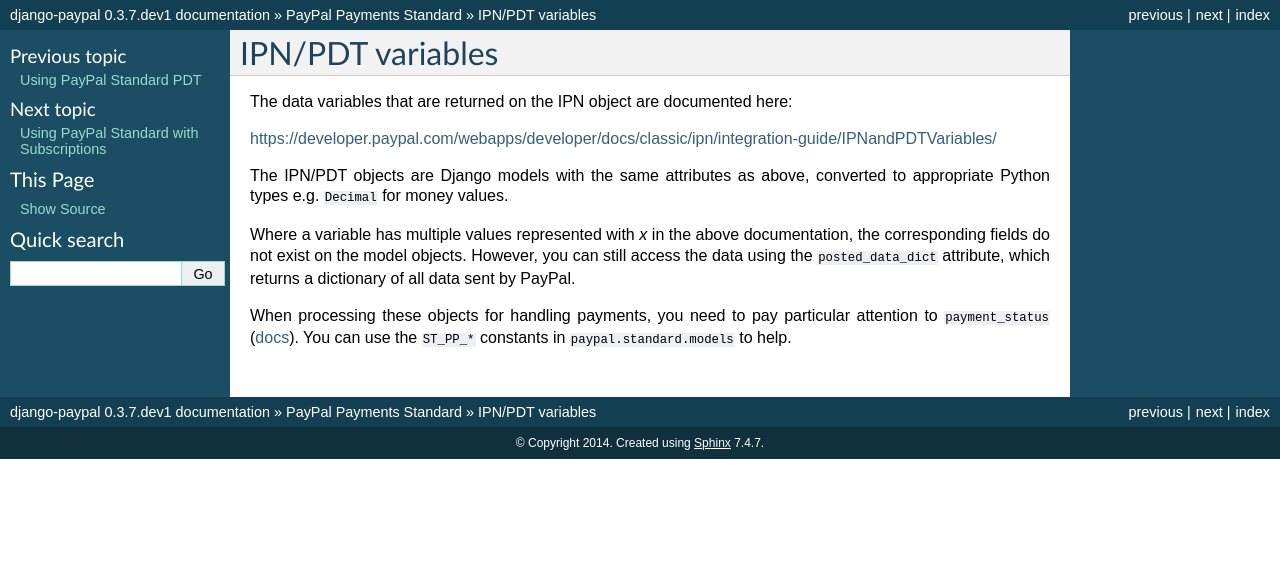
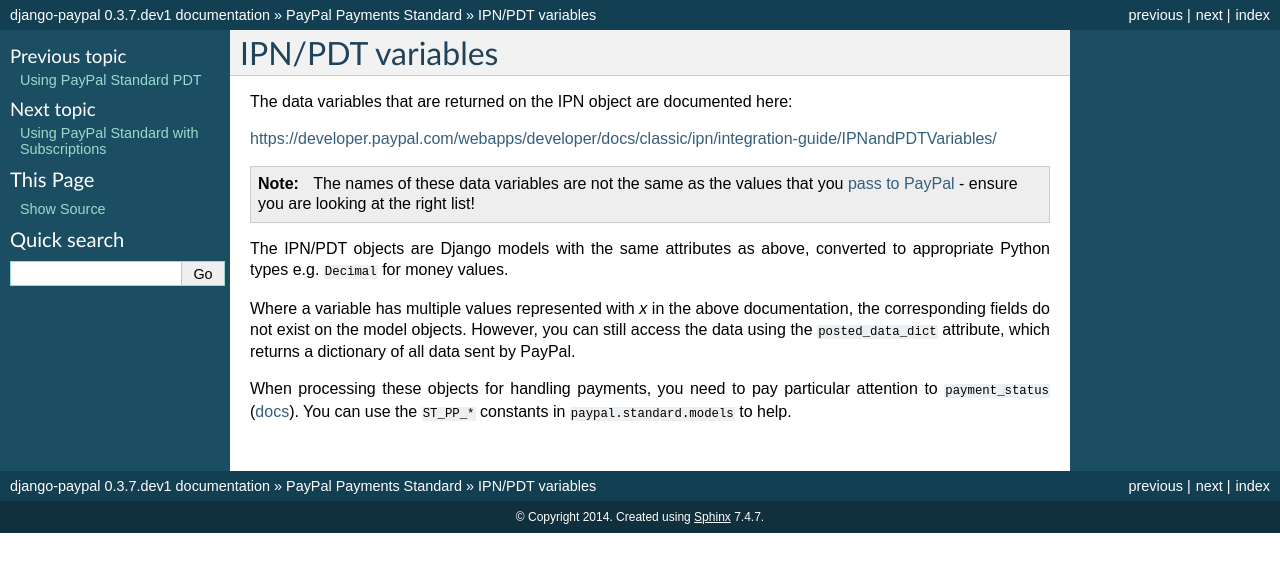
Before and after one commit to spookylukey/django-paypal, a Sphinx documentation site: the page built from docs/standard/variables.rst, in a window 1280 px wide. Shown: the top 572 px of the page. Built offline with Sphinx 7.4.7, drawn with Linux system fonts in a browser that asks for light colours.

Commit message:
Added docs note about PayPal variables
Refs #174

```diff
--- a/docs/conf.py
+++ b/docs/conf.py
@@ -92,7 +92,7 @@
 
 # The theme to use for HTML and HTML Help pages.  See the documentation for
 # a list of builtin themes.
-html_theme = 'default'
+html_theme = 'classic'
 
 # Theme options are theme-specific and customize the look and feel of a theme
 # further.  For a list of options available for each theme, see the
--- a/docs/standard/ipn.rst
+++ b/docs/standard/ipn.rst
@@ -70,6 +70,9 @@
 
    For a full list of variables that can be used in ``paypal_dict``, see
    `PayPal HTML variables documentation <https://developer.paypal.com/webapps/developer/docs/classic/paypal-payments-standard/integration-guide/Appx_websitestandard_htmlvariables/>`_.
+
+   .. note:: The names of these variables are not the same as the values
+             returned on the IPN object.
 
    ``payment.html``:
 
@@ -162,7 +165,7 @@
 
    Note that ``return_url`` view may need ``@csrf_exempt`` applied to it,
    because PayPal may POST to it (depending on the value of the `rm parameter
-   <https://developer.paypal.com/webapps/developer/docs/classic/paypal-payments-standard/integration-guide/Appx_websitestandard_htmlvariables/#paypal-checkout-page-variables`_
+   <https://developer.paypal.com/webapps/developer/docs/classic/paypal-payments-standard/integration-guide/Appx_websitestandard_htmlvariables/#paypal-checkout-page-variables>`_
    and possibly other settings), so it should be a custom view that doesn't need
    to handle POSTs otherwise.
 
--- a/docs/standard/variables.rst
+++ b/docs/standard/variables.rst
@@ -5,6 +5,12 @@
 The data variables that are returned on the IPN object are documented here:
 
 https://developer.paypal.com/webapps/developer/docs/classic/ipn/integration-guide/IPNandPDTVariables/
+
+.. note:: The names of these data variables are not the same as the values that
+          you `pass to PayPal
+          <https://developer.paypal.com/webapps/developer/docs/classic/paypal-payments-standard/integration-guide/Appx_websitestandard_htmlvariables/>`_ -
+          ensure you are looking at the right list!
+
 
 The IPN/PDT objects are Django models with the same attributes as above,
 converted to appropriate Python types e.g. ``Decimal`` for money values.
```
